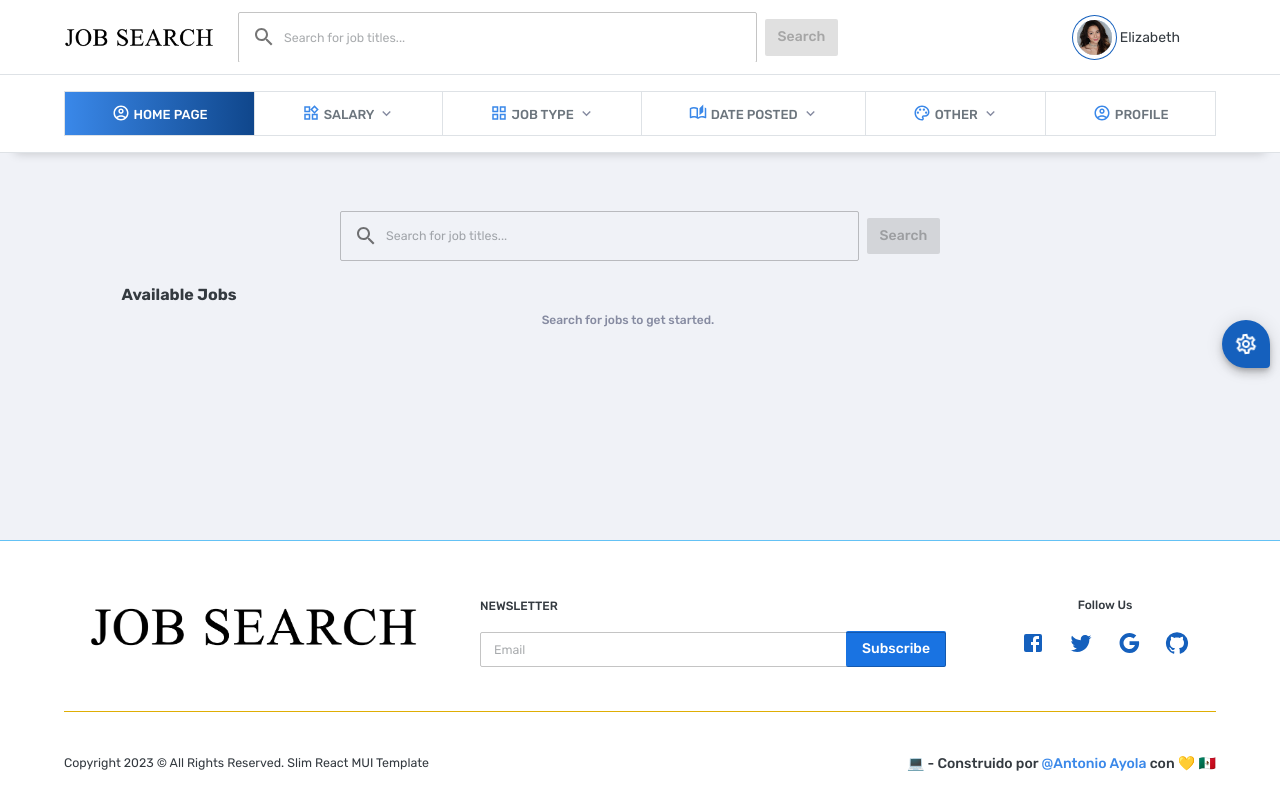
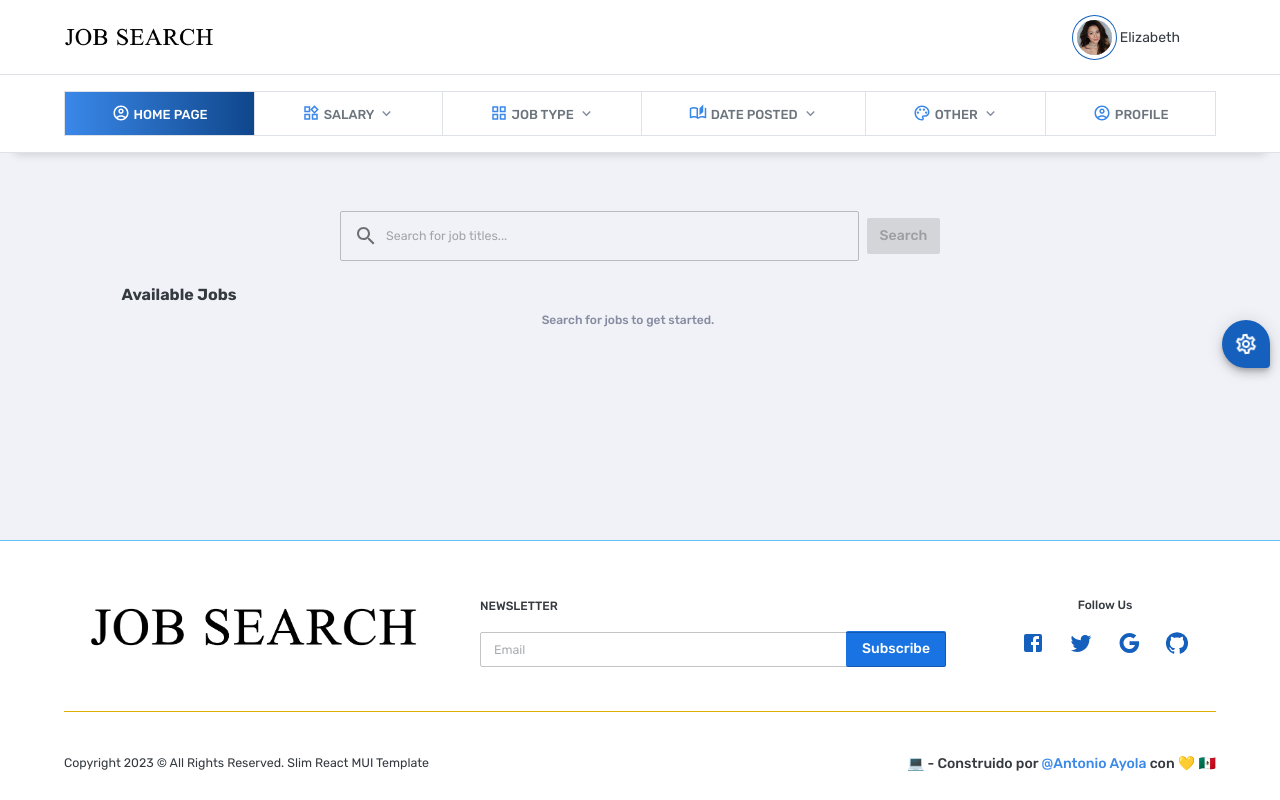
Before and after one commit to Chawewo/JobApp, a React (Vite) app in the folder Frontend/Main/: page / in a window 1280 px wide. Built offline with nearby package versions, Linux system fonts and the light colour scheme.

Commit message:
Search bar top delete

```diff
--- a/Frontend/Main/src/components/mainHeader/index.jsx
+++ b/Frontend/Main/src/components/mainHeader/index.jsx
@@ -34,7 +34,6 @@ function MainHeader() {
 						alt="logo"
 					/>
 				</Stack>
-				<SearchBar />
 				<LoggedUser />
 			</Stack>
 		</Box>
```
